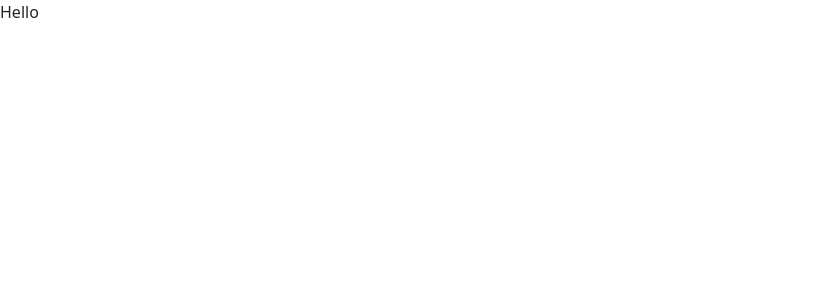
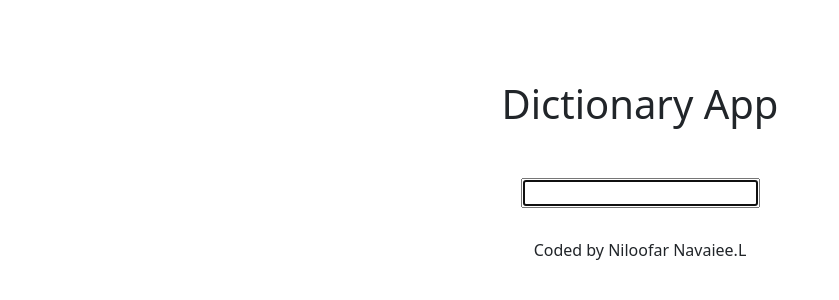
Before and after one commit to Niloo-NL/react-dictionary-app-final-project, a React (Create React App) app: page / in a window 1280 px wide. Shown: the top 300 px of the page, without its empty margins (0-839 px from the left). Built offline with nearby package versions, Linux system fonts and the light colour scheme.

Commit message:
Added the base of the search engine

```diff
--- a/public/index.html
+++ b/public/index.html
@@ -18,10 +18,7 @@
     />
 
     <link rel="apple-touch-icon" href="%PUBLIC_URL%/logo192.png" />
-    <!--
-      manifest.json provides metadata used when your web app is installed on a
-      user's mobile device or desktop. See https://developers.google.com/web/fundamentals/web-app-manifest/
-    -->
+
     <link rel="manifest" href="%PUBLIC_URL%/manifest.json" />
 
     <title>Dictionary App</title>
--- a/src/App.css
+++ b/src/App.css
@@ -0,0 +1,14 @@
+.App footer {
+  text-align: center;
+  margin-top: 30px;
+}
+
+.App h1 {
+  text-align: center;
+  margin-top: 80px;
+  margin-bottom: 50px;
+}
+
+.App main {
+  text-align: center;
+}
--- a/src/App.js
+++ b/src/App.js
@@ -1,9 +1,17 @@
 import "./App.css";
+import Dictionary from "./Dictionary";
 
 export default function App() {
   return (
     <div className="App">
-      <header className="App-header">Hello</header>
+      <div className="container">
+        <header className="App-header"></header>
+        <h1>Dictionary App</h1>
+        <main>
+          <Dictionary />
+        </main>
+        <footer>Coded by Niloofar Navaiee.L</footer>
+      </div>
     </div>
   );
 }
--- /dev/null
+++ b/src/Dictionary.js
@@ -0,0 +1,22 @@
+import React, { useState } from "react";
+import "./Dictionary.css";
+
+export default function Dictionary() {
+  let [keyWord, setKeyWord] = useState("");
+
+  function search(event) {
+    event.preventDefault();
+  }
+
+  function handleChange(event) {
+    setKeyWord(event.target.value);
+  }
+
+  return (
+    <div className="dictionary">
+      <form onSubmit={search}>
+        <input type="search" autoFocus={true} onChange={handleChange} />
+      </form>
+    </div>
+  );
+}
```
Also changed, not shown: src/Dictionary.css (added).
